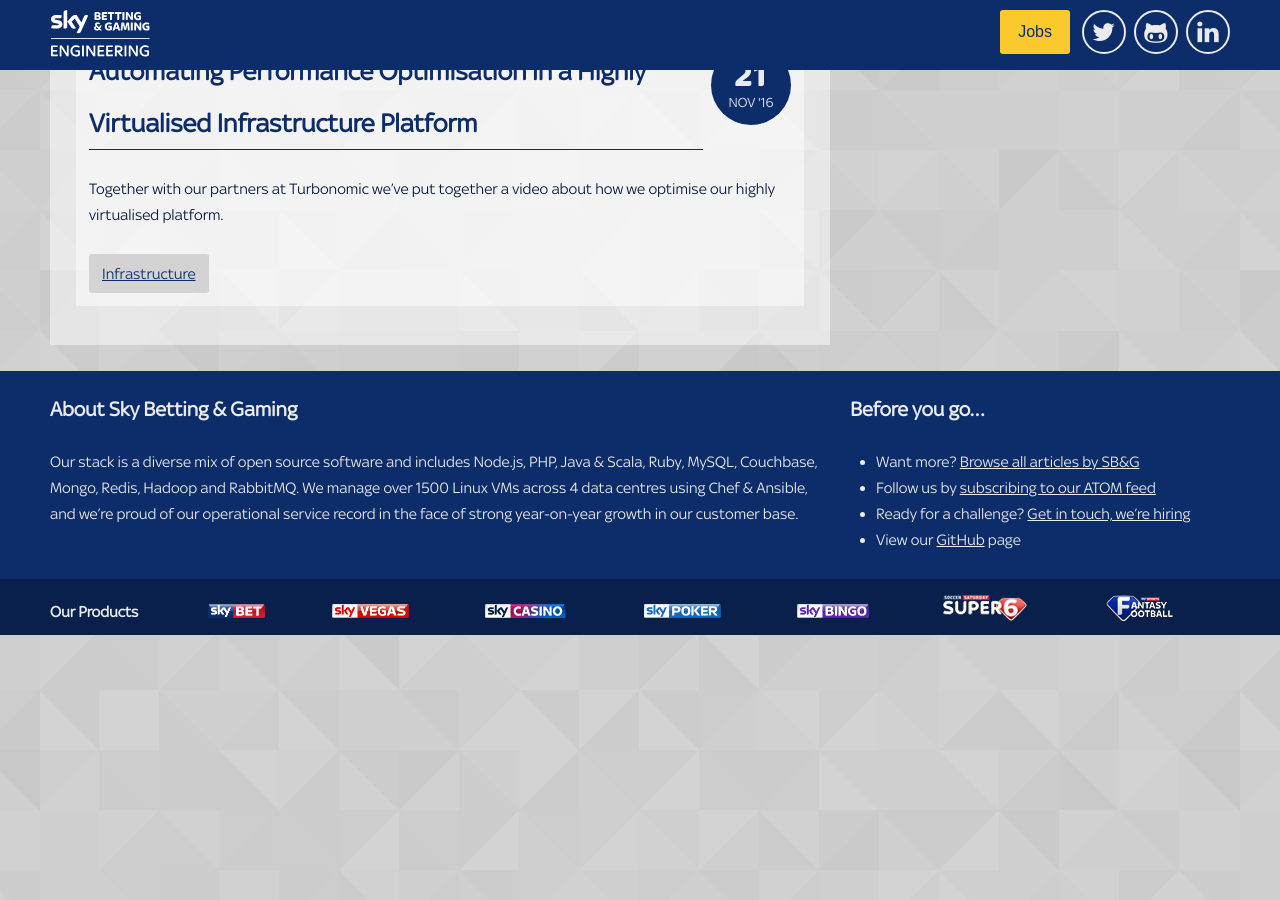
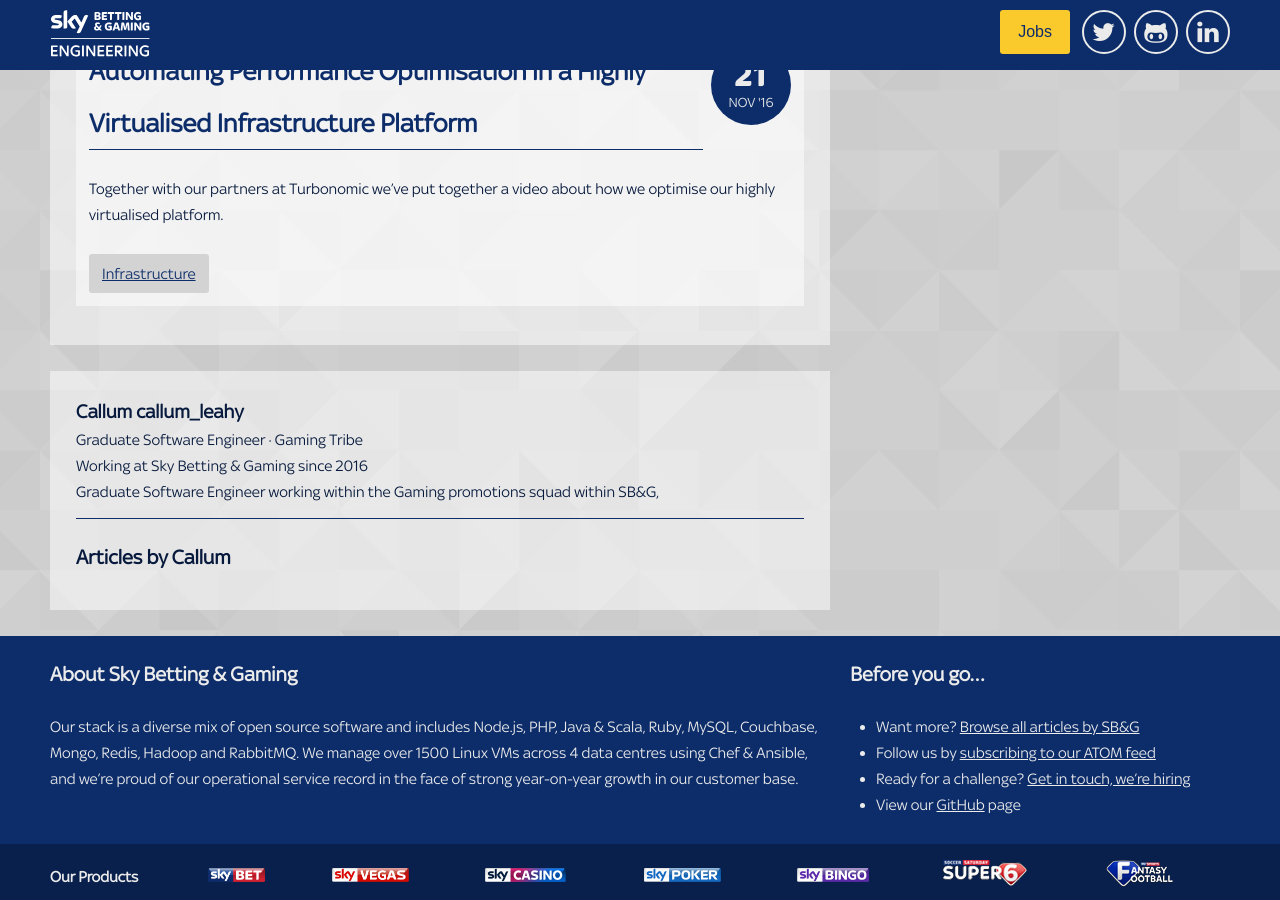
Before and after one commit to skybet/skybet.github.io, a Jekyll site: the page built from authors/index.html, in a window 1280 px wide and 900 px high, scrolled down 21269 px. Built offline with Jekyll 4.4.1, drawn with Linux system fonts in a browser that asks for light colours; nearby versions of some CDN libraries; some web fonts are replaced; comment, search, counter and statistics services are not loaded; before the commit the page ends 21904 px from its top, so only the background shows below that.

Commit message:
added myself to authors, still need to add an image

```diff
--- a/_data/authors.yml
+++ b/_data/authors.yml
@@ -249,3 +249,11 @@
     tribe: Infrastructure
     startDate: 01-01-2010
     bio: Leads the delivery of high scale, secure and high performance infrastructure platforms for SB&G. Background in electronic engineering of high performance computing platforms, telecoms and software engineering of internet solutions
+
+callum_leahy:
+    name: Callum callum_leahy
+    image:
+    role: Graduate Software Engineer
+    tribe: Gaming
+    startDate: 01-07-2016
+    bio: Graduate Software Engineer working within the Gaming promotions squad within SB&G,
```
